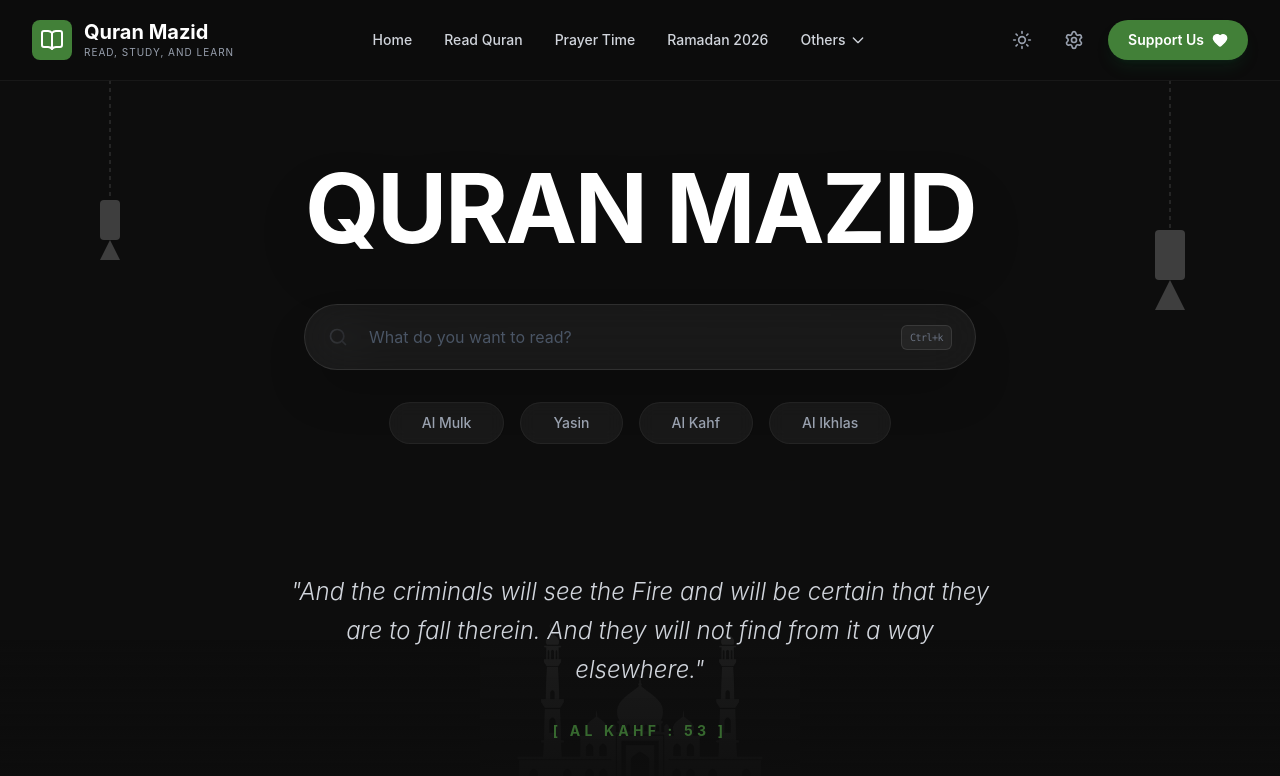
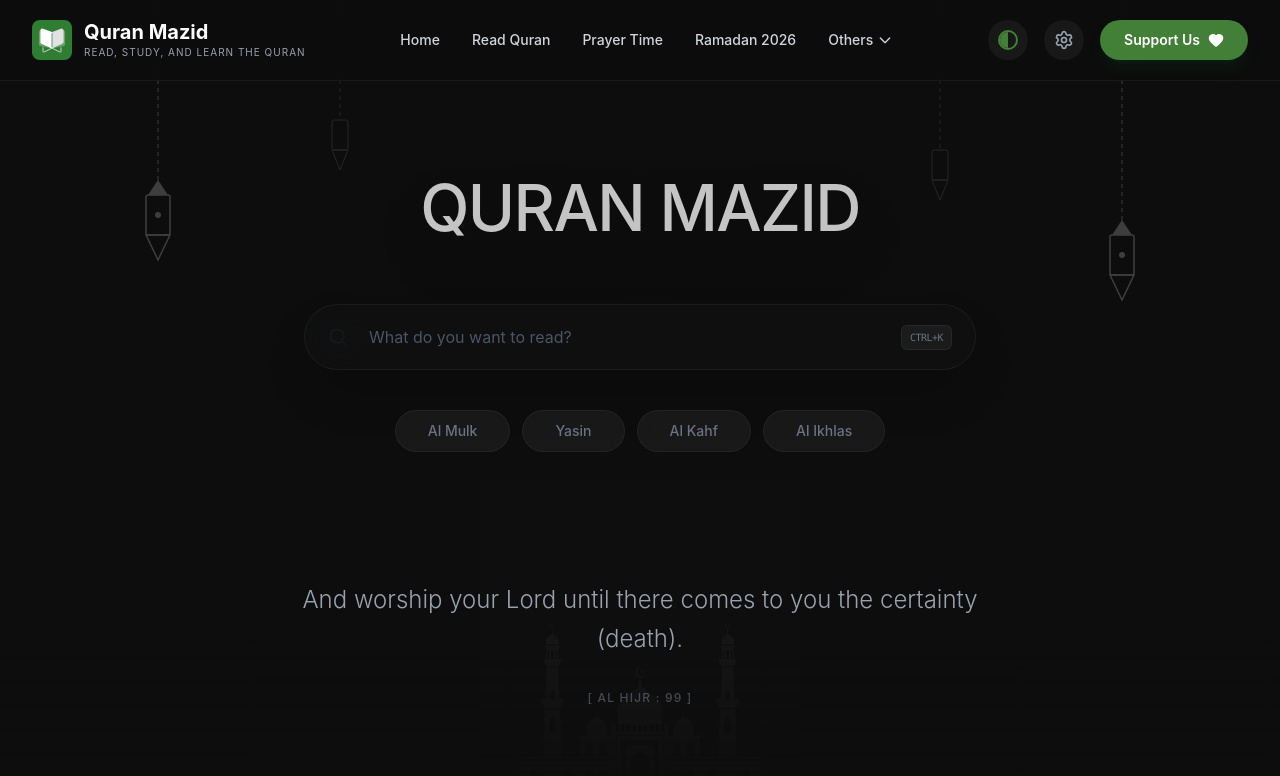
Before and after one commit to Rahat-Hridoy/Quran-Web-App, a Next.js app in the folder apps/frontend/: page / in a window 1280 px wide. Shown: the top 776 px of the page. Built offline with nearby package versions, Linux system fonts and the light colour scheme.

Commit message:
fix: add nixpacks config for pnpm

```diff
--- a/apps/frontend/app/globals.css
+++ b/apps/frontend/app/globals.css
@@ -11,6 +11,7 @@
   --color-card-bg: var(--card-bg);
   --color-border-subtle: var(--border-subtle);
   --font-serif: var(--font-cinzel), serif;
+  --font-banner: var(--font-cinzel-decorative), serif;
   --font-sans: var(--font-inter), sans-serif;
   --font-arabic: var(--font-amiri), serif;
 }
--- a/apps/frontend/app/layout.tsx
+++ b/apps/frontend/app/layout.tsx
@@ -1,5 +1,5 @@
 import type { Metadata } from "next";
-import { Inter, Cinzel, Amiri } from "next/font/google";
+import { Inter, Cinzel, Amiri, Cinzel_Decorative } from "next/font/google";
 import "./globals.css";
 
 const inter = Inter({
@@ -10,6 +10,12 @@ const inter = Inter({
 const cinzel = Cinzel({
   subsets: ["latin"],
   variable: "--font-cinzel",
+});
+
+const cinzelDecorative = Cinzel_Decorative({
+  subsets: ["latin"],
+  weight: ["400", "700"],
+  variable: "--font-cinzel-decorative",
 });
 
 const amiri = Amiri({
@@ -33,7 +39,7 @@ export default function RootLayout({
 }>) {
   return (
     <html lang="en">
-      <body className={`${inter.variable} ${cinzel.variable} ${amiri.variable} font-sans antialiased`}>
+      <body className={`${inter.variable} ${cinzel.variable} ${cinzelDecorative.variable} ${amiri.variable} font-sans antialiased`}>
         <ReaderSettingsProvider>
           <AudioPlayerProvider>
             {children}
--- a/apps/frontend/app/page.tsx
+++ b/apps/frontend/app/page.tsx
@@ -10,50 +10,69 @@ export default function Home() {
       <Navbar />
 
       {/* Background Lanterns (Decorations) */}
-      <div className="absolute top-20 left-10 md:left-20 opacity-20 hidden md:block">
-        <svg width="60" height="200" viewBox="0 0 60 200" fill="none" xmlns="http://www.w3.org/2000/svg">
-          <line x1="30" y1="0" x2="30" y2="120" stroke="white" strokeWidth="1" strokeDasharray="4 4"/>
-          <rect x="20" y="120" width="20" height="40" rx="4" fill="white"/>
-          <path d="M30 160L20 180H40L30 160Z" fill="white"/>
+      <div className="absolute top-0 left-[10%] opacity-20 hidden md:block">
+        <svg width="60" height="300" viewBox="0 0 60 300" fill="none" xmlns="http://www.w3.org/2000/svg">
+          <line x1="30" y1="0" x2="30" y2="180" stroke="white" strokeWidth="1" strokeDasharray="4 4"/>
+          <path d="M30 180L20 195H40L30 180Z" fill="white"/>
+          <rect x="18" y="195" width="24" height="40" rx="2" stroke="white" strokeWidth="1.5"/>
+          <circle cx="30" cy="215" r="3" fill="white"/>
+          <path d="M18 235L30 260L42 235H18Z" stroke="white" strokeWidth="1.5"/>
         </svg>
       </div>
-      <div className="absolute top-20 right-10 md:right-20 opacity-20 hidden md:block">
-        <svg width="60" height="250" viewBox="0 0 60 250" fill="none" xmlns="http://www.w3.org/2000/svg">
-          <line x1="30" y1="0" x2="30" y2="150" stroke="white" strokeWidth="1" strokeDasharray="4 4"/>
-          <rect x="15" y="150" width="30" height="50" rx="4" fill="white"/>
-          <path d="M30 200L15 230H45L30 200Z" fill="white"/>
+      <div className="absolute top-0 left-[25%] opacity-10 hidden md:block">
+        <svg width="40" height="200" viewBox="0 0 40 200" fill="none" xmlns="http://www.w3.org/2000/svg">
+          <line x1="20" y1="0" x2="20" y2="120" stroke="white" strokeWidth="1" strokeDasharray="4 4"/>
+          <rect x="12" y="120" width="16" height="30" rx="2" stroke="white" strokeWidth="1"/>
+          <path d="M12 150L20 170L28 150H12Z" stroke="white" strokeWidth="1"/>
+        </svg>
+      </div>
+
+      <div className="absolute top-0 right-[10%] opacity-20 hidden md:block">
+        <svg width="60" height="350" viewBox="0 0 60 350" fill="none" xmlns="http://www.w3.org/2000/svg">
+          <line x1="30" y1="0" x2="30" y2="220" stroke="white" strokeWidth="1" strokeDasharray="4 4"/>
+          <path d="M30 220L20 235H40L30 220Z" fill="white"/>
+          <rect x="18" y="235" width="24" height="40" rx="2" stroke="white" strokeWidth="1.5"/>
+          <circle cx="30" cy="255" r="3" fill="white"/>
+          <path d="M18 275L30 300L42 275H18Z" stroke="white" strokeWidth="1.5"/>
+        </svg>
+      </div>
+      <div className="absolute top-0 right-[25%] opacity-10 hidden md:block">
+        <svg width="40" height="250" viewBox="0 0 40 250" fill="none" xmlns="http://www.w3.org/2000/svg">
+          <line x1="20" y1="0" x2="20" y2="150" stroke="white" strokeWidth="1" strokeDasharray="4 4"/>
+          <rect x="12" y="150" width="16" height="30" rx="2" stroke="white" strokeWidth="1"/>
+          <path d="M12 180L20 200L28 180H12Z" stroke="white" strokeWidth="1"/>
         </svg>
       </div>
 
       <main className="relative z-10 pt-40 pb-64 px-4 flex flex-col items-center justify-center max-w-5xl mx-auto">
         {/* Hero Branding */}
-        <h1 className="text-6xl md:text-8xl font-serif font-bold text-white mb-12 tracking-tight drop-shadow-2xl">
+        <h1 className="text-[44px] md:text-[64px] font-banner font-medium text-[#C4C4C4] mb-12 tracking-tight drop-shadow-2xl">
           QURAN MAZID
         </h1>
 
         {/* Search Interface (Glassmorphism) */}
         <div className="relative w-full max-w-2xl group">
           <div className="absolute inset-y-0 left-6 flex items-center pointer-events-none">
-            <Search className="w-5 h-5 text-gray-500 group-focus-within:text-primary-green transition-colors" />
+            <Search className="w-5 h-5 text-gray-600 group-focus-within:text-primary-green transition-colors" />
           </div>
           <input
             type="text"
             placeholder="What do you want to read?"
-            className="w-full bg-white/5 backdrop-blur-xl border border-white/10 rounded-full py-5 pl-16 pr-24 text-white focus:outline-none focus:ring-2 focus:ring-primary-green/30 focus:border-primary-green/50 transition-all placeholder:text-gray-600 shadow-2xl"
+            className="w-full bg-[#121212]/50 backdrop-blur-xl border border-white/5 rounded-full py-5 pl-16 pr-24 text-white focus:outline-none focus:ring-1 focus:ring-primary-green/30 focus:border-primary-green/40 transition-all placeholder:text-gray-600 shadow-2xl"
           />
           <div className="absolute inset-y-0 right-6 flex items-center">
-            <span className="text-[10px] text-gray-500 bg-white/5 border border-white/10 px-2 py-1 rounded-md font-mono tracking-tighter">
+            <span className="text-[10px] text-gray-500 bg-white/5 border border-white/5 px-2 py-1 rounded-md font-mono tracking-tighter uppercase">
               Ctrl+k
             </span>
           </div>
         </div>
 
         {/* Quick Links */}
-        <div className="flex flex-wrap justify-center gap-4 mt-8">
+        <div className="flex flex-wrap justify-center gap-3 mt-10">
           {quickLinks.map((link) => (
             <button
               key={link}
-              className="px-8 py-2.5 bg-white/5 hover:bg-white/10 text-gray-400 hover:text-white rounded-full text-sm font-medium transition-all border border-white/5 backdrop-blur-sm"
+              className="px-8 py-2.5 bg-white/5 hover:bg-white/10 text-gray-500 hover:text-white rounded-full text-sm font-medium transition-all border border-white/5 backdrop-blur-sm"
             >
               {link}
             </button>
@@ -62,11 +81,11 @@ export default function Home() {
 
         {/* Daily Ayah Section */}
         <div className="mt-32 text-center max-w-3xl px-6 animate-in fade-in slide-in-from-bottom-8 duration-1000">
-          <p className="text-xl md:text-2xl text-gray-300 leading-relaxed font-light italic">
-            "And the criminals will see the Fire and will be certain that they are to fall therein. And they will not find from it a way elsewhere."
+          <p className="text-xl md:text-2xl text-gray-400 leading-relaxed font-light">
+            And worship your Lord until there comes to you the certainty (death).
           </p>
-          <p className="mt-8 text-primary-green font-bold tracking-[0.3em] text-sm uppercase opacity-80">
-            [ Al Kahf : 53 ]
+          <p className="mt-8 text-gray-500 font-medium tracking-widest text-xs uppercase opacity-60">
+            [ Al Hijr : 99 ]
           </p>
         </div>
       </main>
@@ -78,7 +97,7 @@ export default function Home() {
           src="/mosque_silhouette.png"
           alt="Mosque Silhouette"
           fill
-          className="object-bottom object-contain opacity-40 mix-blend-screen"
+          className="object-bottom object-contain opacity-20 mix-blend-screen"
           priority
         />
       </div>
--- a/apps/frontend/components/Navbar.tsx
+++ b/apps/frontend/components/Navbar.tsx
@@ -20,12 +20,12 @@ const Navbar = () => {
         <div className="flex items-center justify-between h-20">
           {/* Logo */}
           <div className="flex items-center gap-3">
-            <div className="bg-primary-green p-2 rounded-lg">
-              <BookOpen className="w-6 h-6 text-white" />
+            <div className="p-0">
+              <img src="/icons/logo.svg" alt="Quran Mazid" className="w-10 h-10" />
             </div>
             <div className="flex flex-col">
-              <span className="text-xl font-bold font-serif leading-tight">Quran Mazid</span>
-              <span className="text-[10px] text-gray-400 uppercase tracking-widest">Read, Study, and Learn</span>
+              <span className="text-xl font-bold font-banner leading-tight">Quran Mazid</span>
+              <span className="text-[10px] text-gray-400 uppercase tracking-widest">Read, Study, and Learn The Quran</span>
             </div>
           </div>
 
@@ -50,15 +50,17 @@ const Navbar = () => {
 
           {/* Right Actions */}
           <div className="hidden md:flex items-center gap-4">
-            <button className="p-2 text-gray-400 hover:text-white hover:bg-white/5 rounded-full transition-all">
-              <Sun className="w-5 h-5" />
+            <button className="p-2.5 text-gray-400 hover:text-white bg-white/5 hover:bg-white/10 rounded-full transition-all">
+              <div className="w-5 h-5 rounded-full border-2 border-primary-green relative flex items-center justify-center overflow-hidden">
+                <div className="absolute top-0 left-0 w-1/2 h-full bg-primary-green"></div>
+              </div>
             </button>
-            <button className="p-2 text-gray-400 hover:text-white hover:bg-white/5 rounded-full transition-all">
+            <button className="p-2.5 text-gray-400 hover:text-white bg-white/5 hover:bg-white/10 rounded-full transition-all">
               <Settings className="w-5 h-5" />
             </button>
-            <button className="flex items-center gap-2 bg-primary-green hover:bg-green-700 text-white px-5 py-2.5 rounded-full text-sm font-semibold transition-all transform hover:scale-105 shadow-lg shadow-green-900/20">
+            <button className="flex items-center gap-2 bg-[#428038] hover:bg-green-700 text-white px-6 py-2.5 rounded-full text-sm font-semibold transition-all shadow-lg shadow-green-900/20 group">
               <span>Support Us</span>
-              <Heart className="w-4 h-4 fill-white" />
+              <Heart className="w-4 h-4 fill-white group-hover:scale-110 transition-transform" />
             </button>
           </div>
 
--- a/apps/frontend/lib/api.ts
+++ b/apps/frontend/lib/api.ts
@@ -1,6 +1,6 @@
 import axios from "axios";
 
-const API_BASE_URL = "http://localhost:3001";
+const API_BASE_URL = process.env.NEXT_PUBLIC_API_URL || "http://localhost:3001";
 
 const api = axios.create({
   baseURL: API_BASE_URL,
```
Also changed, not shown: 2 other files (tests, documents, lock files or other folders).
